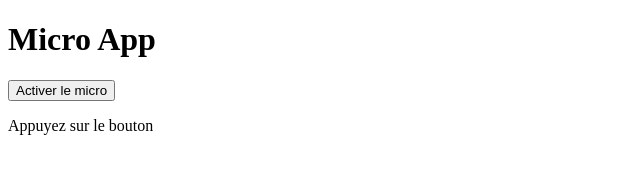
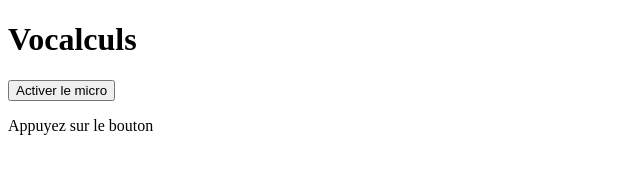
Before and after one commit to BenjaminLeyh/Vocalculs, a website: page index.html in a window 1280 px wide. Shown: the full height of the page, 0-640 px from the left. Drawn offline with Linux system fonts and the light colour scheme.

Commit message:
Added Manifest

```diff
--- a/index.html
+++ b/index.html
@@ -5,10 +5,10 @@
   <meta name="viewport" content="width=device-width, initial-scale=1.0" />
   <meta name="theme-color" content="#ffffff" />
   <link rel="manifest" href="manifest.json" />
-  <title>Micro App</title>
+  <title>Vocalculs</title>
 </head>
 <body>
-<h1>Micro App</h1>
+<h1>Vocalculs</h1>
 <button onclick="startMic()">Activer le micro</button>
 <p id="status">Appuyez sur le bouton</p>
 <script src="dist/app.js"></script>
```
Also changed, not shown: manifest.json (added).
